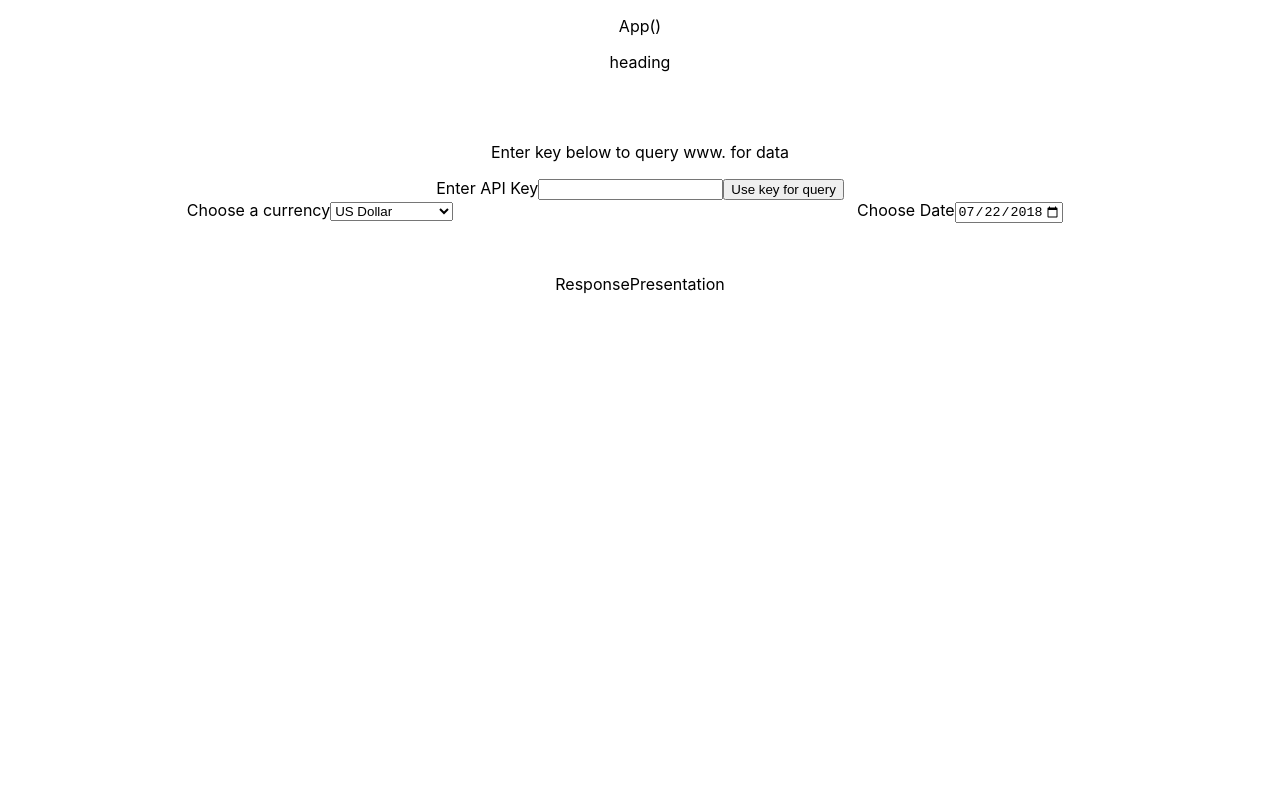
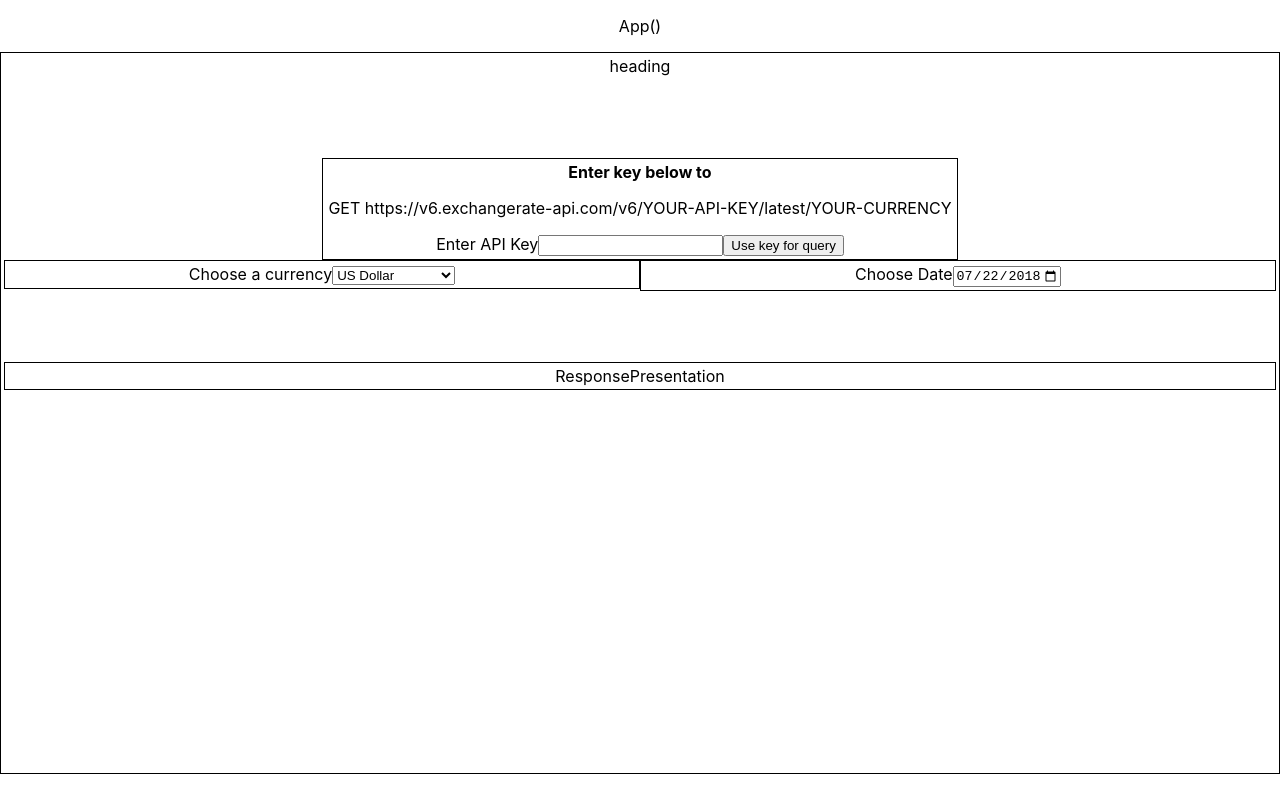
Before and after one commit to GlebHelg/ts-react-api, a React (Create React App) app: page / in a window 1280 px wide. Built offline with nearby package versions, Linux system fonts and the light colour scheme.

Commit message:
Add axios and some referential styling

```diff
--- a/package.json
+++ b/package.json
@@ -10,9 +10,10 @@
     "@types/node": "^16.11.39",
     "@types/react": "^18.0.12",
     "@types/react-dom": "^18.0.5",
+    "axios": "^0.27.2",
     "react": "^18.1.0",
     "react-dom": "^18.1.0",
-    "react-scripts": "5.0.1",
+    "react-scripts": "^2.1.3",
     "typescript": "^4.7.3",
     "web-vitals": "^2.1.4"
   },
--- a/src/Components/APIConnector/ApiConnector.css
+++ b/src/Components/APIConnector/ApiConnector.css
@@ -1,3 +1,6 @@
 .api-connector{
-
+    border: 1px;
+    border-style: solid;
+    border-color: black;
+    padding: 3px;
 }
--- a/src/Components/APIConnector/ApiConnector.tsx
+++ b/src/Components/APIConnector/ApiConnector.tsx
@@ -4,7 +4,8 @@ import "./ApiConnector.css";
 const ApiConnector = () => {
   return (
     <div className="api-connector">
-      <p>Enter key below to query www. for data</p>
+      <b>Enter key below to </b>
+      <p>GET https://v6.exchangerate-api.com/v6/YOUR-API-KEY/latest/YOUR-CURRENCY</p>
       <form>
         <label htmlFor="api-key-input">Enter API Key</label>
         <input type="text" name="api-key-input" id="api-key-input" />
--- a/src/Components/CurrencySelector/CurrencySelector.css
+++ b/src/Components/CurrencySelector/CurrencySelector.css
@@ -1,13 +1,6 @@
-.main-grid {
-    display: grid;
-    grid-template-columns: repeat(4, 1fr);
-    grid-template-rows: repeat(7, 1fr);
-    grid-column-gap: 0px;
-    grid-row-gap: 0px;
+.currency-selector {
+    border: 1px;
+    border-style: solid;
+    border-color: black;
+    padding: 3px;
 }
-
-.heading { grid-area: 1 / 2 / 2 / 4; }
-.api-connector-wrapper { grid-area: 2 / 2 / 3 / 4; }
-.currency-selector-wrapper { grid-area: 3 / 1 / 4 / 3; }
-.date-selector-wrapper { grid-area: 3 / 3 / 4 / 5; }
-.response-presentation-wrapper { grid-area: 4 / 1 / 8 / 5; }
--- a/src/Components/CurrencySelector/CurrencySelector.tsx
+++ b/src/Components/CurrencySelector/CurrencySelector.tsx
@@ -3,7 +3,7 @@ import "./CurrencySelector.css";
 
 const CurrencySelector = () => {
   return (
-    <div className="">
+    <div className="currency-selector">
       <label htmlFor="currencies">Choose a currency</label>
       <select name="currencies" id="currencies">
         <option value="usd">US Dollar</option>
--- a/src/Components/DateSelector/DateSelector.css
+++ b/src/Components/DateSelector/DateSelector.css
@@ -1,13 +1,6 @@
-.main-grid {
-    display: grid;
-    grid-template-columns: repeat(4, 1fr);
-    grid-template-rows: repeat(7, 1fr);
-    grid-column-gap: 0px;
-    grid-row-gap: 0px;
+.date-selector {
+    border: 1px;
+    border-style: solid;
+    border-color: black;
+    padding: 3px;
 }
-
-.heading { grid-area: 1 / 2 / 2 / 4; }
-.api-connector-wrapper { grid-area: 2 / 2 / 3 / 4; }
-.currency-selector-wrapper { grid-area: 3 / 1 / 4 / 3; }
-.date-selector-wrapper { grid-area: 3 / 3 / 4 / 5; }
-.response-presentation-wrapper { grid-area: 4 / 1 / 8 / 5; }
--- a/src/Components/DateSelector/DateSelector.tsx
+++ b/src/Components/DateSelector/DateSelector.tsx
@@ -3,7 +3,7 @@ import "./DateSelector.css";
 
 const DateSelector = () => {
   return (
-    <div className="">
+    <div className="date-selector">
       <label htmlFor="start">Choose Date</label>
 
       <input type="date" id="start" name="trip-start"
--- a/src/Components/MainLayout/MainLayout.css
+++ b/src/Components/MainLayout/MainLayout.css
@@ -4,6 +4,12 @@
     grid-template-rows: repeat(7, 1fr);
     grid-column-gap: 0px;
     grid-row-gap: 0px;
+
+
+    border: 1px;
+    border-style: solid;
+    border-color: black;
+    padding: 3px;
 }
 
 .heading { grid-area: 1 / 2 / 2 / 4; }
--- a/src/Components/ResponsePresentation/ResponsePresentation.css
+++ b/src/Components/ResponsePresentation/ResponsePresentation.css
@@ -1,13 +1,6 @@
-.main-grid {
-    display: grid;
-    grid-template-columns: repeat(4, 1fr);
-    grid-template-rows: repeat(7, 1fr);
-    grid-column-gap: 0px;
-    grid-row-gap: 0px;
+.response-presentation {
+    border: 1px;
+    border-style: solid;
+    border-color: black;
+    padding: 3px;
 }
-
-.heading { grid-area: 1 / 2 / 2 / 4; }
-.api-connector-wrapper { grid-area: 2 / 2 / 3 / 4; }
-.currency-selector-wrapper { grid-area: 3 / 1 / 4 / 3; }
-.date-selector-wrapper { grid-area: 3 / 3 / 4 / 5; }
-.response-presentation-wrapper { grid-area: 4 / 1 / 8 / 5; }
--- a/src/Components/ResponsePresentation/ResponsePresentation.tsx
+++ b/src/Components/ResponsePresentation/ResponsePresentation.tsx
@@ -3,7 +3,7 @@ import "./ResponsePresentation.css";
 
 const ResponsePresentation = () => {
   return (
-    <div className="">
+    <div className="response-presentation">
       ResponsePresentation
     </div>
   );
--- a/tsconfig.json
+++ b/tsconfig.json
@@ -18,7 +18,7 @@
     "resolveJsonModule": true,
     "isolatedModules": true,
     "noEmit": true,
-    "jsx": "react-jsx"
+    "jsx": "preserve"
   },
   "include": [
     "src"
```
Also changed, not shown: 1 other file (tests, documents, lock files or other folders).
